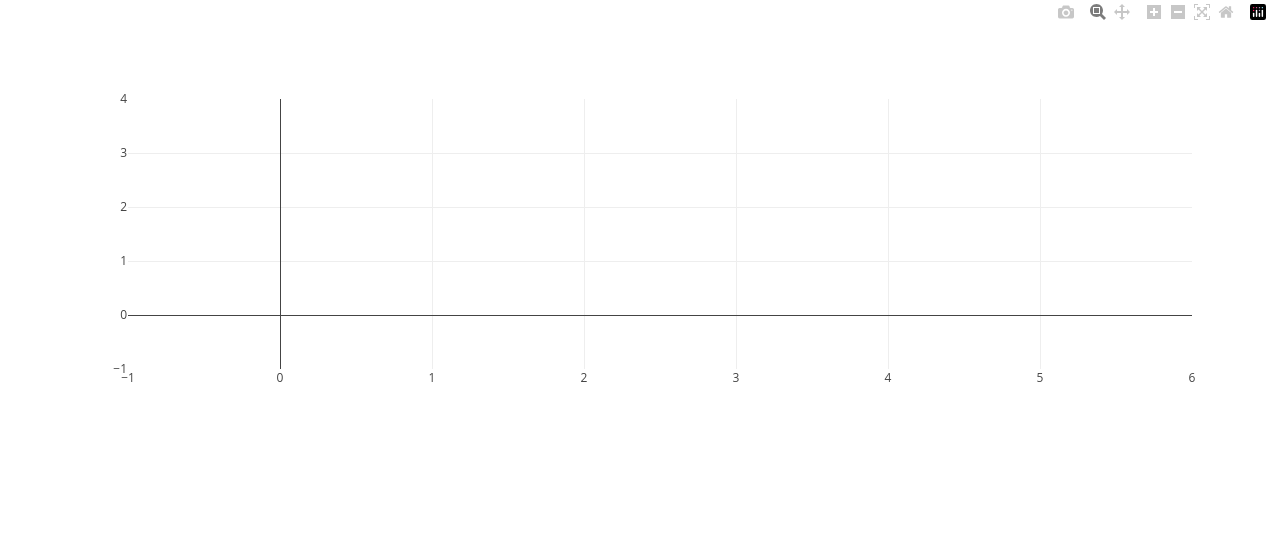
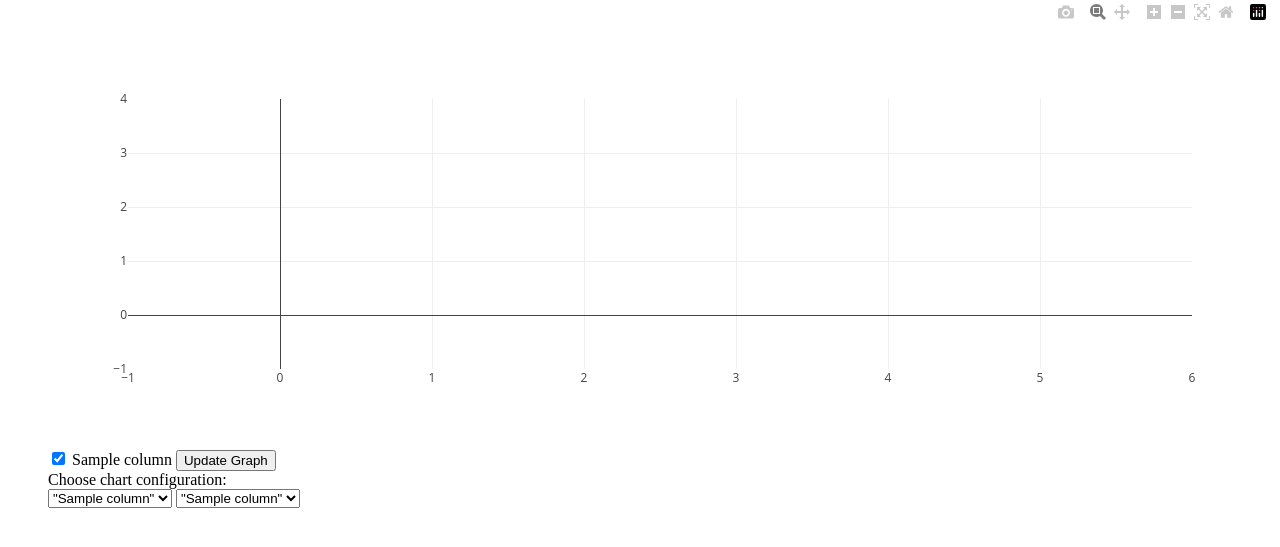
Before and after one commit to kesha001/DataVisFlask, a Python web app: template templates/charts.html in a window 1280 px wide. Shown: the part 118-665 px from the top of the page. Run offline with Jinja, Linux system fonts and the light colour scheme; the template is opened without the code that fills it: most values are stand-ins (such as "Sample title", 1, 10 or a date in 2020); some libraries are stand-ins or nearby versions.

Commit message:
list of columns as select for bar chart

```diff
--- a/app.py
+++ b/app.py
@@ -23,8 +23,8 @@ def home():
 @app.route("/charts")
 def charts():
 
-    graphJSON = create_chart()
-    return render_template('charts.html', graphJSON=graphJSON)
+    graphJSON, columns = create_chart()
+    return render_template('charts.html', graphJSON=graphJSON, columns=columns)
 
 
 if __name__ == "__main__":
--- a/chart_utils.py
+++ b/chart_utils.py
@@ -26,7 +26,7 @@ def create_chart(data=None):
 
     graphJSON = json.dumps(fig, cls=plotly.utils.PlotlyJSONEncoder)
 
-    return graphJSON
+    return graphJSON, df.columns.to_list()
 
 
 def upload_chart():
--- a/templates/_chart_card.html
+++ b/templates/_chart_card.html
@@ -1,3 +1,25 @@
 <li class="chart-card">
     <div id='chart' class='chart'></div>
+    <div>
+        {% for column in columns %}
+            <label>
+                <input type="checkbox" class="column-checkbox" value="{{ column }}" checked> {{ column }}
+            </label>
+        {% endfor %}
+        <button id="update-graph">Update Graph</button>
+    </div>
+
+    <label for="column-selectors-bar-chart">Choose chart configuration:</label>
+    <div name="column-selectors-bar-chart">
+        <select name="bar-chart-columns-x">
+            {% for column in columns %}
+                <option value="{{ column }}">"{{ column }}"</option>
+            {% endfor %}
+        </select>
+        <select name="bar-chart-columns-y">
+            {% for column in columns %}
+                <option value="{{ column }}">"{{ column }}"</option>
+            {% endfor %}
+        </select>
+    </div>
 </li>
```
